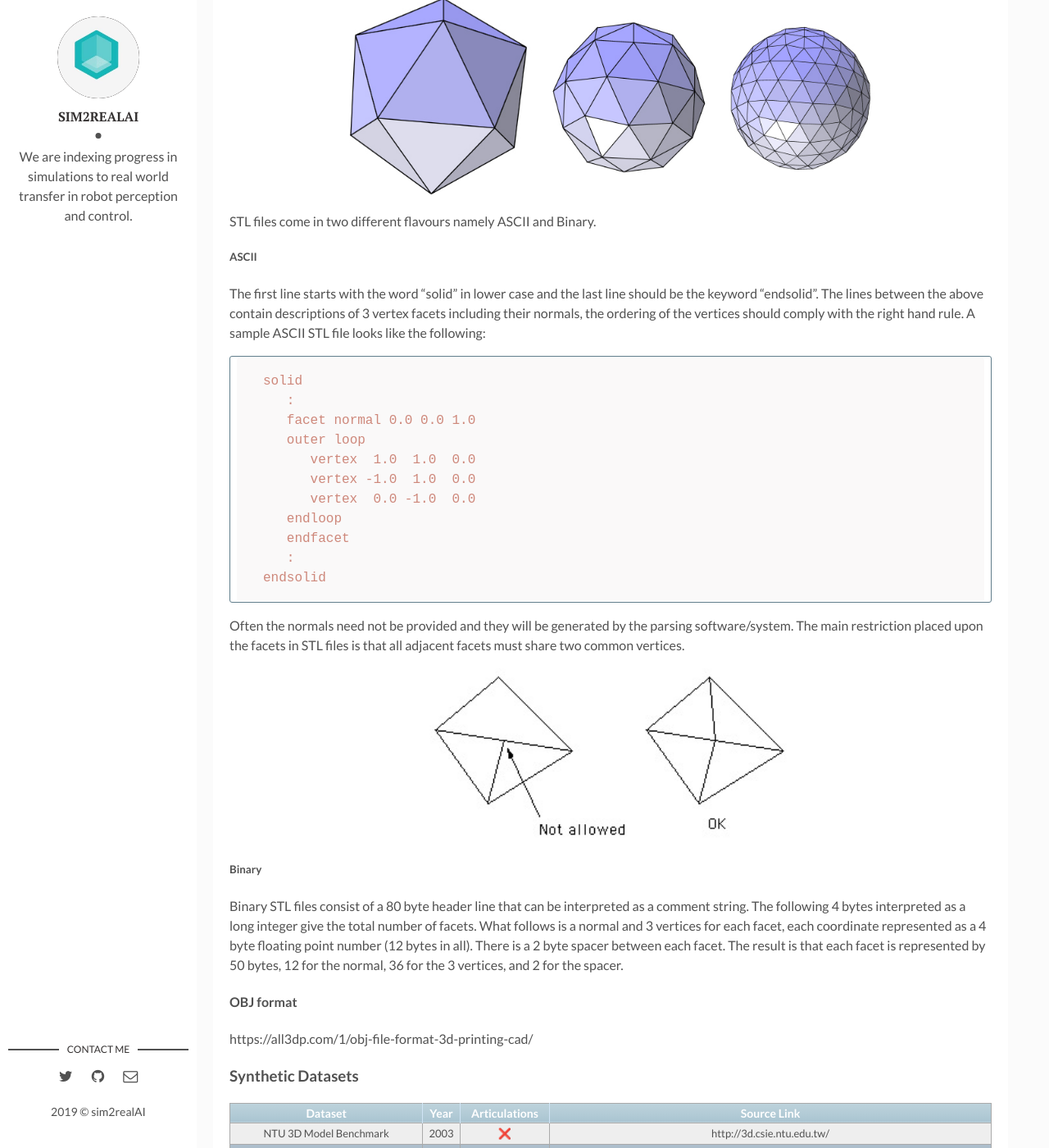
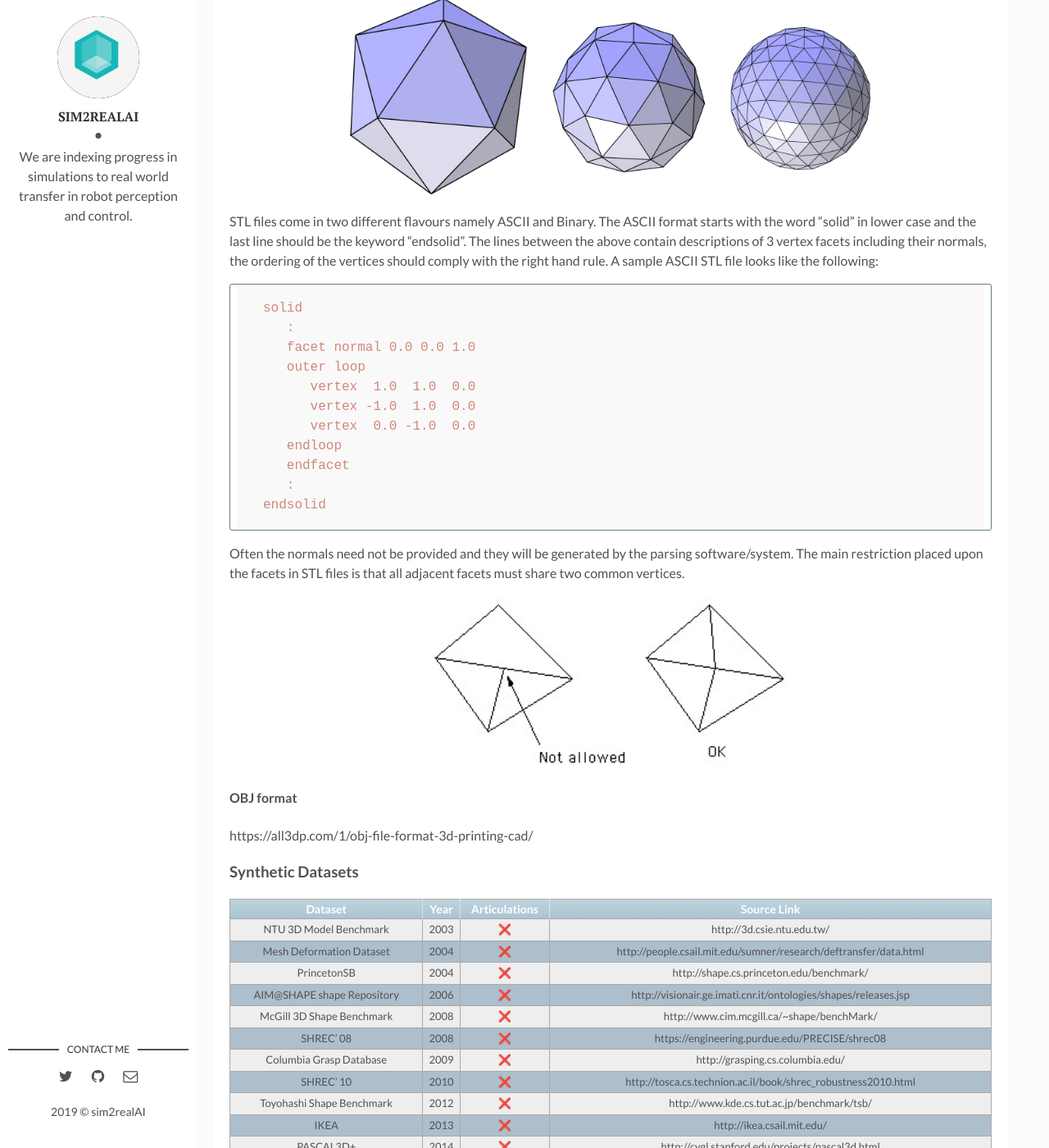
Before and after one commit to backupsim2realai/backupsim2realai.github.io, a Jekyll site: the page built from _posts/2019-01-15-Synthetic-Datasets-of-Objects-Part-I.markdown, in a window 1280 px wide and 1400 px high, scrolled down 1178 px. Shown: the whole window at 82% size. Built offline with Jekyll 4.4.1, drawn with Linux system fonts in a browser that asks for light colours; emoji names are drawn with the system emoji font.

Commit message:
updating text
Signed-off-by: Ankur Handa <ahanda@nvidia.com>

````diff
--- a/_posts/2019-01-15-Synthetic-Datasets-of-Objects-Part-I.markdown
+++ b/_posts/2019-01-15-Synthetic-Datasets-of-Objects-Part-I.markdown
@@ -26,10 +26,7 @@
 
 <center><img src="/assets/img/2019-01-15/mesh_stl.jpg" width="70%"></center>
 
-STL files come in two different flavours namely ASCII and Binary.
-
-##### ASCII
-The first line starts with the word "solid" in lower case and the last line should be the keyword "endsolid". The lines between the above contain descriptions of 3 vertex facets including their normals, the ordering of the vertices should comply with the right hand rule. A sample ASCII STL file looks like the following\:
+STL files come in two different flavours namely ASCII and Binary. The ASCII format starts with the word "solid" in lower case and the last line should be the keyword "endsolid". The lines between the above contain descriptions of 3 vertex facets including their normals, the ordering of the vertices should comply with the right hand rule. A sample ASCII STL file looks like the following\:
 
 ```
 solid
@@ -50,10 +47,6 @@
 
 
 <center><img src="/assets/img/2019-01-15/stl1.jpg" width="50%"></center>
-
-##### Binary
-
-Binary STL files consist of a 80 byte header line that can be interpreted as a comment string. The following 4 bytes interpreted as a long integer give the total number of facets. What follows is a normal and 3 vertices for each facet, each coordinate represented as a 4 byte floating point number (12 bytes in all). There is a 2 byte spacer between each facet. The result is that each facet is represented by 50 bytes, 12 for the normal, 36 for the 3 vertices, and 2 for the spacer.
 
 #### OBJ format
 
````
